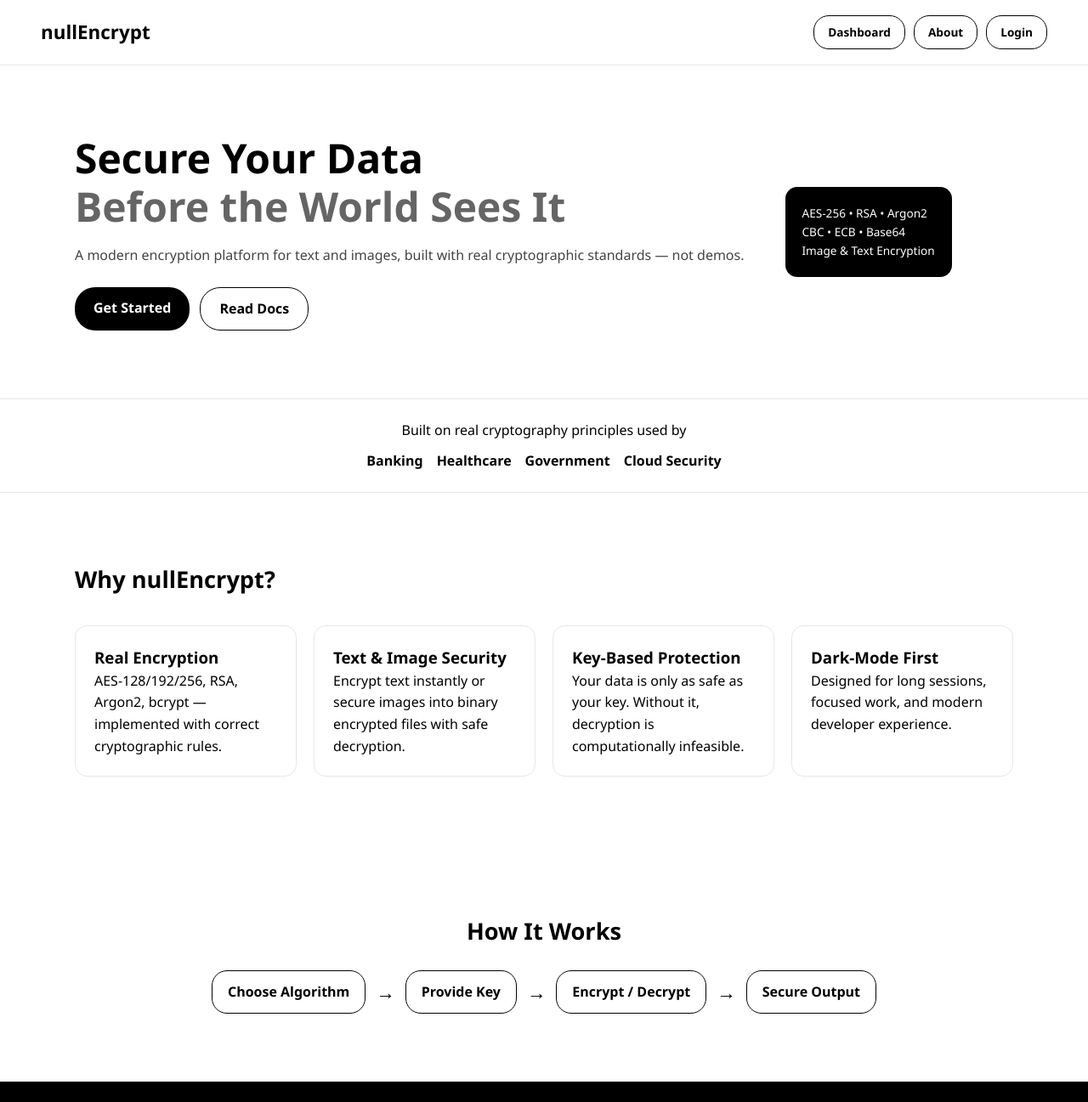
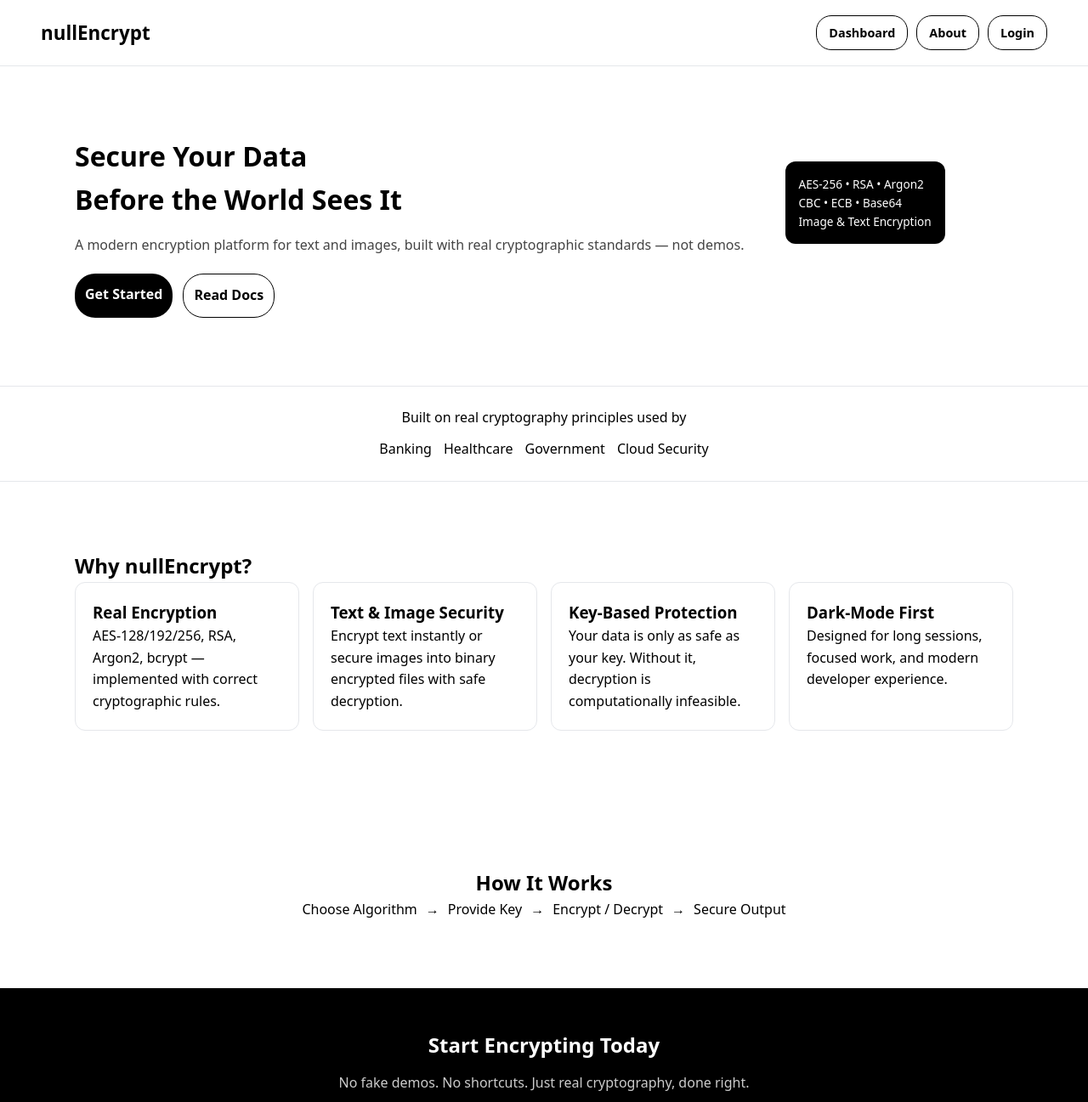
Before and after one commit to nicemondominic/nullencrypt, a website: page views/index.html in a window 1280 px wide. Shown: the top 1297 px of the page at 85% size. Drawn offline with Linux system fonts and the light colour scheme.

Commit message:
Updated project files

```diff
--- a/public/css/index.css
+++ b/public/css/index.css
@@ -1,23 +1,18 @@
-/* =====================================================
-   RESET
-===================================================== */
+/* RESET */
 * {
   margin: 0;
   padding: 0;
   box-sizing: border-box;
-  font-family: "Segoe UI", system-ui, sans-serif;
+  font-family: system-ui, sans-serif;
 }
 
 body {
   background: #ffffff;
-  color: #000000;
-  min-height: 100vh;
+  color: #000;
   line-height: 1.6;
 }
 
-/* =====================================================
-   NAVBAR (MOBILE FIRST)
-===================================================== */
+/* NAVBAR */
 .navbar {
   display: flex;
   flex-direction: column;
@@ -41,52 +36,38 @@ body {
   text-decoration: none;
   color: #000;
   font-weight: 600;
-  font-size: 0.85rem;
+  font-size: 0.9rem;
+  padding: 8px 14px;
+  border: 1px solid #000;
+  border-radius: 18px;
 }
 
-.dash,
-.nav-btn {
-  padding: 8px 16px;
-  border-radius: 18px;
-  border: 1px solid #000;
-}
-
-/* =====================================================
-   HERO (STACKED BY DEFAULT)
-===================================================== */
+/* HERO */
 .hero {
-  display: flex;
-  flex-direction: column;
-  gap: 32px;
-  padding: 40px 16px;
+  padding: 32px 16px;
 }
 
 .hero-content h1 {
-  font-size: 2.2rem;
-  line-height: 1.2;
+  font-size: 2rem;
   margin-bottom: 16px;
-}
-
-.hero-content span {
-  opacity: 0.6;
 }
 
 .hero-content p {
   font-size: 1rem;
   color: #444;
-  max-width: 100%;
 }
 
 .hero-actions {
   display: flex;
-  flex-wrap: wrap;
+  flex-direction: column;
   gap: 12px;
-  margin-top: 24px;
+  margin-top: 20px;
 }
 
 .primary-btn,
 .secondary-btn {
-  padding: 12px 22px;
+  text-align: center;
+  padding: 12px;
   border-radius: 24px;
   text-decoration: none;
   font-weight: 600;
@@ -104,24 +85,19 @@ body {
 
 /* HERO VISUAL */
 .hero-visual {
-  display: flex;
-  justify-content: center;
+  margin-top: 32px;
 }
 
 .code-card {
-  width: 100%;
-  max-width: 320px;
   background: #000;
   color: #fff;
-  padding: 20px;
-  border-radius: 14px;
+  padding: 16px;
+  border-radius: 12px;
   font-family: monospace;
   font-size: 0.85rem;
 }
 
-/* =====================================================
-   TRUST
-===================================================== */
+/* TRUST */
 .trust {
   padding: 24px 16px;
   text-align: center;
@@ -133,87 +109,57 @@ body {
   display: flex;
   flex-wrap: wrap;
   justify-content: center;
-  gap: 16px;
-  margin-top: 10px;
-  font-weight: 600;
+  gap: 14px;
+  margin-top: 12px;
 }
 
-/* =====================================================
-   FEATURES (STACKED)
-===================================================== */
+/* FEATURES */
 .features {
-  padding: 48px 16px;
-}
-
-.features h2 {
-  font-size: 1.7rem;
-  margin-bottom: 32px;
+  padding: 32px 16px;
 }
 
 .feature-grid {
   display: flex;
   flex-direction: column;
-  gap: 20px;
+  gap: 16px;
 }
 
 .feature-card {
   border: 1px solid #e5e7eb;
-  padding: 22px;
-  border-radius: 14px;
+  padding: 20px;
+  border-radius: 12px;
 }
 
-/* =====================================================
-   FLOW
-===================================================== */
+/* FLOW */
 .flow {
-  padding: 48px 16px;
+  padding: 32px 16px;
   text-align: center;
-}
-
-.flow h2 {
-  font-size: 1.7rem;
 }
 
 .flow-steps {
   display: flex;
   flex-direction: column;
-  gap: 12px;
-  margin-top: 24px;
-}
-
-.step {
-  padding: 12px 18px;
-  border: 1px solid #000;
-  border-radius: 18px;
-  font-weight: 600;
+  gap: 10px;
 }
 
 .arrow {
-  display: none; /* hide arrows on mobile */
+  display: none;
 }
 
-/* =====================================================
-   CTA
-===================================================== */
+/* CTA */
 .cta {
-  padding: 60px 16px;
+  padding: 48px 16px;
   background: #000;
   color: #fff;
   text-align: center;
 }
 
-.cta h2 {
-  font-size: 1.9rem;
+.cta p {
+  color: #ccc;
+  margin: 12px 0 24px;
 }
 
-.cta p {
-  margin: 14px 0 28px;
-  color: #ccc;
-}
-
-/* =====================================================
-   FOOTER
-===================================================== */
+/* FOOTER */
 .footer {
   padding: 24px 16px;
   text-align: center;
@@ -221,9 +167,7 @@ body {
   border-top: 1px solid #e5e7eb;
 }
 
-/* =====================================================
-   DESKTOP ENHANCEMENT
-===================================================== */
+/* DESKTOP ENHANCEMENT */
 @media (min-width: 900px) {
 
   .navbar {
@@ -236,17 +180,17 @@ body {
   .hero {
     max-width: 1200px;
     margin: auto;
-    flex-direction: row;
-    align-items: center;
+    display: flex;
     gap: 48px;
     padding: 80px 48px;
   }
 
-  .hero-content h1 {
-    font-size: 3rem;
+  .hero-actions {
+    flex-direction: row;
   }
 
-  .features {
+  .features,
+  .flow {
     max-width: 1200px;
     margin: auto;
     padding: 80px 48px;
@@ -261,10 +205,6 @@ body {
     flex: 1 1 240px;
   }
 
-  .flow {
-    padding: 80px 48px;
-  }
-
   .flow-steps {
     flex-direction: row;
     justify-content: center;
@@ -273,6 +213,5 @@ body {
 
   .arrow {
     display: block;
-    font-size: 1.4rem;
   }
 }
--- a/views/index.html
+++ b/views/index.html
@@ -2,6 +2,8 @@
 <html lang="en">
 <head>
   <meta charset="UTF-8" />
+  <meta name="viewport" content="width=device-width, initial-scale=1.0">
+
   <title>nullEncrypt — Encryption Platform</title>
 
   <!-- Self-contained CSS -->
```
